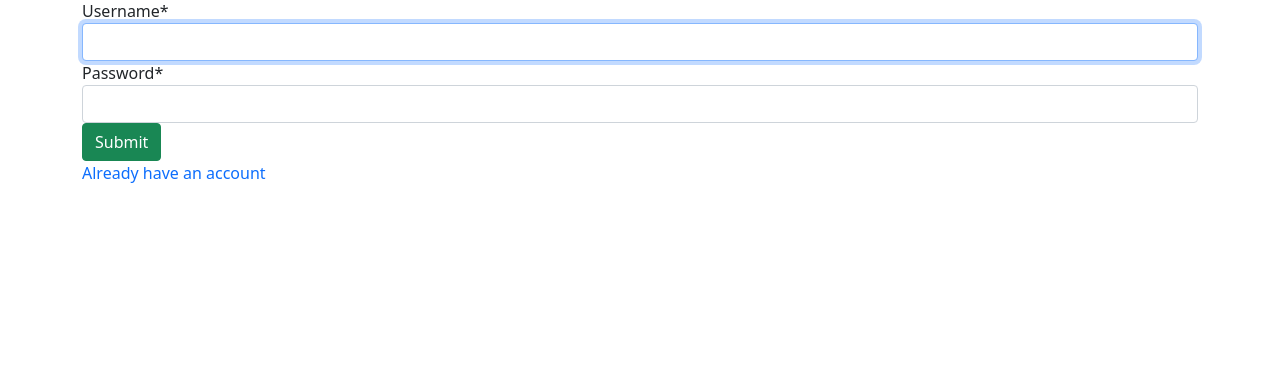
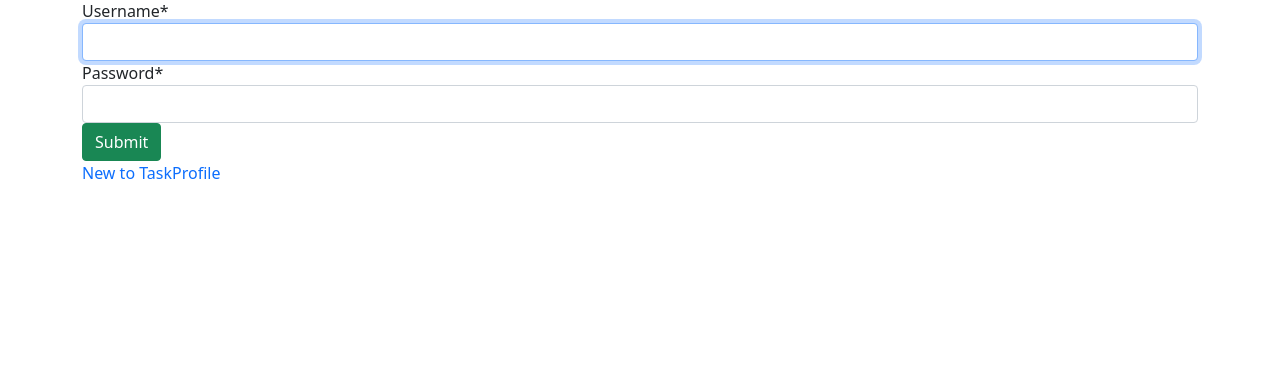
Before and after one commit to akshay07s/task, a Django app: page /login/ in a window 1280 px wide. Shown: the part 105-486 px from the top of the page. Run offline with Django 3.2, Linux system fonts and the light colour scheme; some libraries are stand-ins or nearby versions.

Commit message:
small login update

```diff
--- a/home/templates/login.html
+++ b/home/templates/login.html
@@ -9,6 +9,6 @@
     {{ form|crispy }}
     <button type="submit" class="btn btn-success">Submit</button>
     </form>
-    <a href='/' style="text-decoration:none;"> Already have an account </a>
+    <a href='/' style="text-decoration:none;">New to TaskProfile </a>
 </div>
 {% endblock  %}
```
